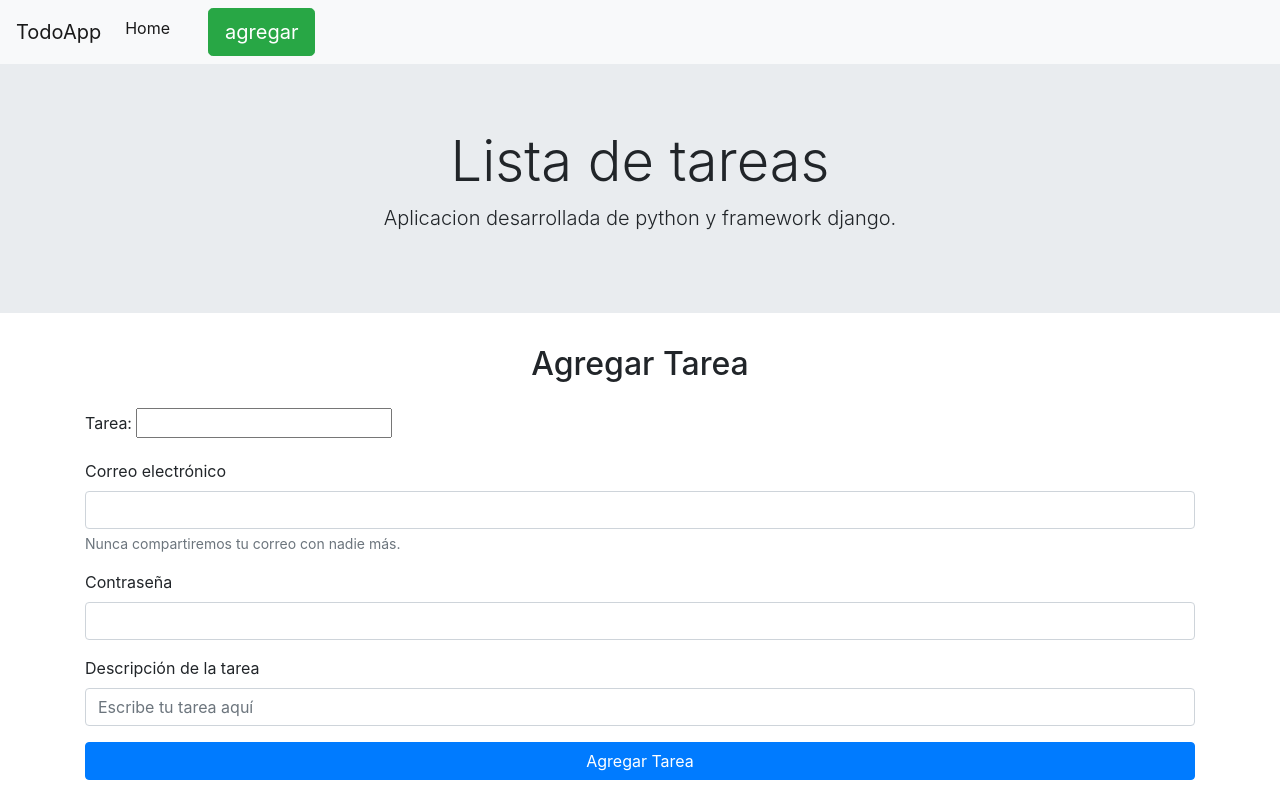
After one commit to Sebsfxzz/projetodjango1, a Django app: page /agregar/ in a window 1280 px wide. The commit adds this page. Run offline with Django 5.2, Linux system fonts and the light colour scheme.

Commit message:
el mensaje

```diff
--- a/tareas/urls.py
+++ b/tareas/urls.py
@@ -1,24 +1,5 @@
-"""
-URL configuration for tareas project.
-
-The `urlpatterns` list routes URLs to views. For more information please see:
-    https://docs.djangoproject.com/en/5.2/topics/http/urls/
-Examples:
-Function views
-    1. Add an import:  from my_app import views
-    2. Add a URL to urlpatterns:  path('', views.home, name='home')
-Class-based views
-    1. Add an import:  from other_app.views import Home
-    2. Add a URL to urlpatterns:  path('', Home.as_view(), name='home')
-Including another URLconf
-    1. Import the include() function: from django.urls import include, path
-    2. Add a URL to urlpatterns:  path('blog/', include('blog.urls'))
-"""
 from django.contrib import admin
 from django.urls import path,include
 
 urlpatterns = [
-
-    path("",include ("todo.urls")),
-
-]
+    path("",include ("todo.urls")),]
--- a/todo/forms.py
+++ b/todo/forms.py
@@ -1,6 +1,6 @@
 from django import forms
 from .models import Tarea
-class tareaForm(forms.ModelForm):
+class TareaForm(forms.ModelForm):
     class Meta:
-        model:Tarea
-        fields=["tarea"]
+        model=Tarea
+        fields=["Tarea"]
--- /dev/null
+++ b/todo/templates/todo/agregar.html
@@ -0,0 +1,36 @@
+{% extends "todo/layout.html" %}
+{% block content %}
+<div class="container mt-4">
+  <h2 class="text-center mb-4">Agregar Tarea</h2>
+  <form method="post">
+    {% csrf_token %}
+    <div class="form-group">
+      {{ form }}
+
+    </div>
+
+    <div class="form-group">
+      <label for="email">Correo electrónico</label>
+      <input type="email" name="email" class="form-control" id="email" aria-describedby="emailHelp" required>
+      <small id="emailHelp" class="form-text text-muted">Nunca compartiremos tu correo con nadie más.</small>
+    </div>
+
+
+    <div class="form-group">
+      <label for="password">Contraseña</label>
+      <input type="password" name="password" class="form-control" id="password" required>
+    </div>
+
+
+    <div class="form-group">
+      <label for="tarea">Descripción de la tarea</label>
+      <input type="text" name="tarea" class="form-control" id="tarea" placeholder="Escribe tu tarea aquí" required>
+    </div>
+
+
+    <button type="submit" class="btn btn-primary btn-block">Agregar Tarea</button>
+  </form>
+</div>
+
+
+{% endblock %}
--- /dev/null
+++ b/todo/templates/todo/layout.html
@@ -0,0 +1,53 @@
+<!DOCTYPE html>
+<!doctype html>
+<html lang="es">
+  <head>
+    <!-- Required meta tags -->
+    <meta charset="utf-8">
+    <meta name="viewport" content="width=device-width, initial-scale=1, shrink-to-fit=no">
+
+    <!-- Bootstrap CSS -->
+    <link rel="stylesheet" href="https://cdn.jsdelivr.net/npm/bootstrap@4.6.2/dist/css/bootstrap.min.css" integrity="sha384-xOolHFLEh07PJGoPkLv1IbcEPTNtaed2xpHsD9ESMhqIYd0nLMwNLD69Npy4HI+N" crossorigin="anonymous">
+
+    <title>Hello, world!</title>
+  </head>
+  <body>
+    <nav class="navbar navbar-expand-lg navbar-light bg-light">
+      <a class="navbar-brand" href="#">TodoApp</a>
+      <button class="navbar-toggler" type="button" data-toggle="collapse" data-target="#navbarSupportedContent" aria-controls="navbarSupportedContent" aria-expanded="false" aria-label="Toggle navigation">
+        <span class="navbar-toggler-icon"></span>
+      </button>
+
+      <div class="collapse navbar-collapse" id="navbarSupportedContent">
+        <ul class="navbar-nav mr-auto">
+          <li class="nav-item active">
+            <a class="nav-link" href="{% url 'home'%}">Home <span class="sr-only">(current)</span></a>
+          </li>
+          <div class="container text-center mb-4"></div>
+          <a href="{% url 'agregar' %}"class="btn btn-success btn-lg">agregar</a>
+      </div>
+    </nav>
+    <div class="jumbotron jumbotron-fluid">
+      <div class="container text-center">
+        <h1 class="display-4">Lista de tareas</h1>
+        <p class="lead">Aplicacion desarrollada de python y framework django.</p>
+      </div>
+    </div>
+    {% block content %}
+    {% endblock %}
+
+
+    <!-- Optional JavaScript; choose one of the two! -->
+
+    <!-- Option 1: jQuery and Bootstrap Bundle (includes Popper) -->
+    <script src="https://cdn.jsdelivr.net/npm/jquery@3.5.1/dist/jquery.slim.min.js" integrity="sha384-DfXdz2htPH0lsSSs5nCTpuj/zy4C+OGpamoFVy38MVBnE+IbbVYUew+OrCXaRkfj" crossorigin="anonymous"></script>
+    <script src="https://cdn.jsdelivr.net/npm/bootstrap@4.6.2/dist/js/bootstrap.bundle.min.js" integrity="sha384-Fy6S3B9q64WdZWQUiU+q4/2Lc9npb8tCaSX9FK7E8HnRr0Jz8D6OP9dO5Vg3Q9ct" crossorigin="anonymous"></script>
+
+    <!-- Option 2: Separate Popper and Bootstrap JS -->
+    <!--
+    <script src="https://cdn.jsdelivr.net/npm/jquery@3.5.1/dist/jquery.slim.min.js" integrity="sha384-DfXdz2htPH0lsSSs5nCTpuj/zy4C+OGpamoFVy38MVBnE+IbbVYUew+OrCXaRkfj" crossorigin="anonymous"></script>
+    <script src="https://cdn.jsdelivr.net/npm/popper.js@1.16.1/dist/umd/popper.min.js" integrity="sha384-9/reFTGAW83EW2RDu2S0VKaIzap3H66lZH81PoYlFhbGU+6BZp6G7niu735Sk7lN" crossorigin="anonymous"></script>
+    <script src="https://cdn.jsdelivr.net/npm/bootstrap@4.6.2/dist/js/bootstrap.min.js" integrity="sha384-+sLIOodYLS7CIrQpBjl+C7nPvqq+FbNUBDunl/OZv93DB7Ln/533i8e/mZXLi/P+" crossorigin="anonymous"></script>
+    -->
+  </body>
+</html>
--- a/todo/urls.py
+++ b/todo/urls.py
@@ -1,8 +1,11 @@
 from django.contrib import admin
 from django.urls import path
-from . import views
+from todo import views
 
 urlpatterns= [
     path('admin/', admin.site.urls),
-    path("",views.home,name="home")
-]
+    path("",views.home,name="home"),
+    path("agregar/",views.agregar,name="agregar" ),
+    path("eliminar/<int:tarea_id>/",views.eleminar,name="eleminar"),
+    path("editar/<int:tarea_id>/",views.editar,name="editar")
+    ]
--- a/todo/views.py
+++ b/todo/views.py
@@ -1,18 +1,37 @@
-from django.shortcuts import render
+from django.shortcuts import render,redirect
 from .models import Tarea
+from .forms import TareaForm
 def home(request):
     tareas=Tarea.objects.all()
     context={"tareas":tareas}
     return render(request,"todo/home.html",context)
 def agregar(request):
     if request.method =="POST":
-        form=tareaForm(request.POST)
+        form=TareaForm(request.POST)
         if form.is_valid():
             form.save()
-            return redirect("home")
+            return redirect('home')
     else:
-        form=tareaform()
+        form=TareaForm()
+    context={"form": form}
+    return render(request,"todo/agregar.html", context)
 
+def eleminar(resquet,tarea_id):
+    tarea=Tarea.objects.get(id=tarea_id)
+    tarea.delete()
+    return redirect('home')
+
+def editar(request,tarea_id):
+    tarea=Tarea.objects.get(id=tarea_id)
+    if request.method=="POST":
+        form=TareaForm(request.POST,instance=tarea)
+        if form.is_valid():
+            form.save()
+            return redirect('home')
+    else:
+        form=TareaForm(instance=tarea)
+    context={"form":form}
+    return render(request,"todo/editar.html",context)
 
 
 # Create your views here.
```
Also changed, not shown: todo/templates/todo/editar.html (added, +17 -0 lines), todo/templates/todo/home.html (+27 -16 lines), db.sqlite3.
